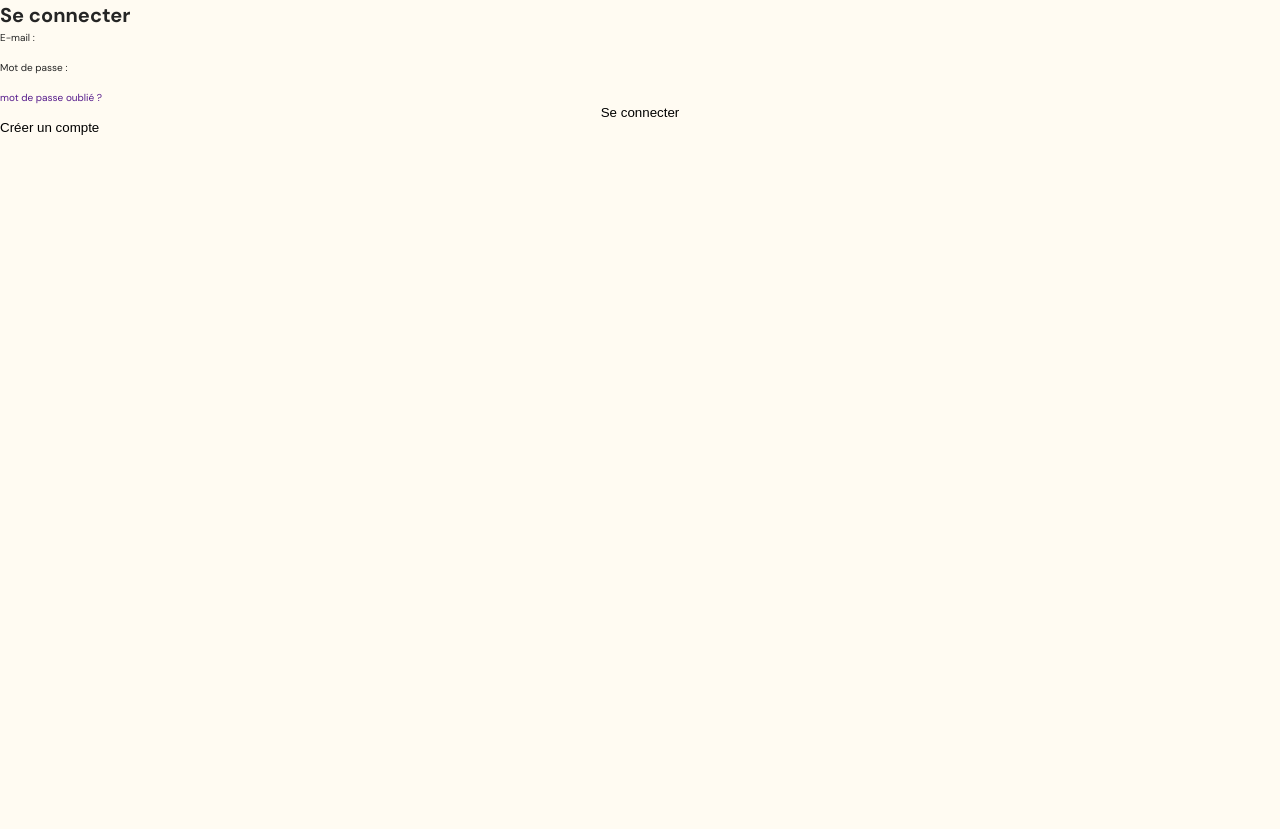
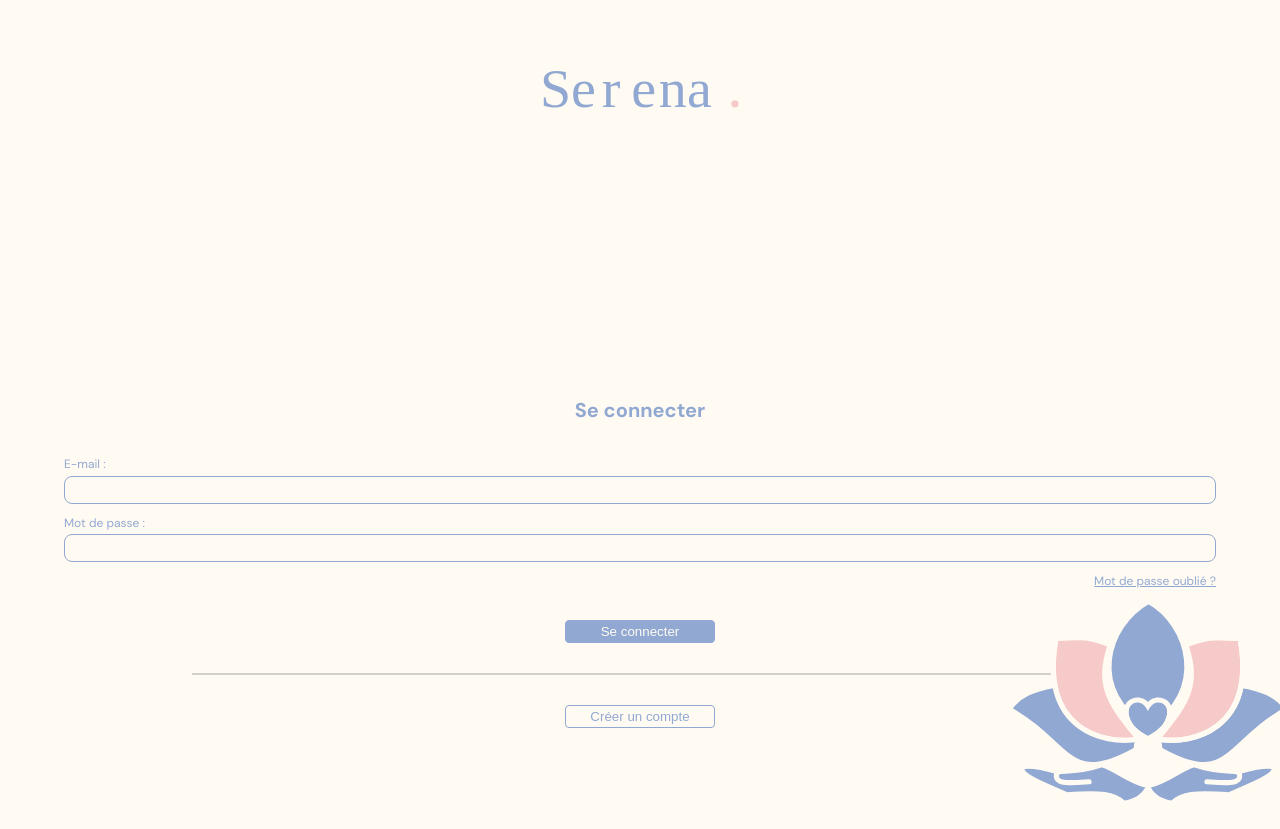
Before and after one commit to Nth-C/serena, a React (Vite) app in the folder frontend/: page /login in a window 1280 px wide. Before the commit the page ends 800 px from the top, so only its background shows below. Built offline with nearby package versions, Linux system fonts and the light colour scheme; the HTML template or start-up script is replaced by a standard one.

Commit message:
vue login fini

```diff
--- a/frontend/src/App.css
+++ b/frontend/src/App.css
@@ -47,6 +47,32 @@ img {
 .content {
   width: 100%;
   padding: 10rem 0 0 3rem;
+}
+
+label, p {
+  font-size: 12px;
+}
+
+/*style input*/
+input {
+  border: 1px solid var(--blue);
+  border-radius: 8px;
+  height: 28px;
+}
+
+/*style bouton simple*/
+button {
+  border: 1px solid var(--blue);
+  border-radius: 4px;
+  cursor: pointer;
+  height: 23px;
+  color: var(--blue);
+}
+
+/*style bouton rempli*/
+.fill {
+  background-color: var(--blue);
+  color: var(--white);
 }
 
 
@@ -110,4 +136,56 @@ img {
 .login {
   display: flex;
   flex-direction: column;
+  align-items: center;
+  gap: 30px;
 }
+
+.login img:first-child {
+  max-width: 200px;
+  padding-top: 5%;
+  padding-bottom: 20%;
+}
+
+.login img:last-child {
+  max-width: 300px;
+  position: absolute;
+  bottom: -29px;
+  right: -18px;
+  transform : translate(50% 50%)
+}
+
+.login h1 {
+  color: var(--blue);
+}
+
+.login > div {
+  display: flex;
+  flex-direction: column;
+  gap: 10px;
+  width: 90%;
+}
+
+.login > div p {
+  color: var(--blue);
+  text-decoration: underline;
+  text-align: end;
+}
+
+.login > div > div {
+  display: flex;
+  flex-direction: column;
+  gap: 2.5px;
+}
+
+.login label {
+  color: var(--blue);
+}
+
+.login button {
+  width: 150px;
+}
+
+.login hr {
+  border: 0.5px solid var(--bg-black);
+  width: 70%;
+}
--- a/frontend/src/pages/Login.jsx
+++ b/frontend/src/pages/Login.jsx
@@ -1,4 +1,4 @@
-import { NavLink} from 'react-router-dom';
+import { NavLink } from 'react-router-dom';
 import { useEffect, useState } from 'react';
 
 
@@ -6,23 +6,37 @@ function Login() {
 
     return (
         <div className="login">
+            <img src="../../public/img/logo-name.svg" alt="" />
+
             <h1>Se connecter</h1>
 
-            <label htmlFor="">E-mail : </label>
-            <input type="email" />
+            <div>
+                <div>
+                    <label htmlFor="">E-mail : </label>
+                    <input type="email" />
+                </div>
 
-            <label htmlFor="">Mot de passe : </label>
-            <input type="password" />
+                <div>
+                    <label htmlFor="">Mot de passe : </label>
+                    <input type="password" />
+                </div>
 
-            <a href="">mot de passe oublié ?</a>
+                <NavLink to={"/create_account"}>
+                    <p>Mot de passe oublié ?</p>
+                </NavLink>
+            </div>
 
-            <button type="submit">Se connecter</button>
+            <NavLink to={"/"}>
+                <button type="submit" className="fill">Se connecter</button>
+            </NavLink>
 
             <hr />
 
             <NavLink to={"/create_account"}>
                 <button>Créer un compte</button>
             </NavLink>
+
+            <img src="../../public/img/logo.svg" alt="" />
         </div>
     )
 };
```
Also changed, not shown: frontend/public/img/logo.svg (added).
